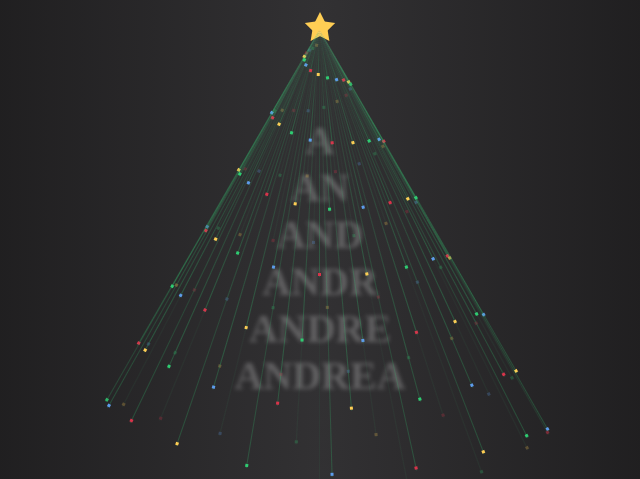
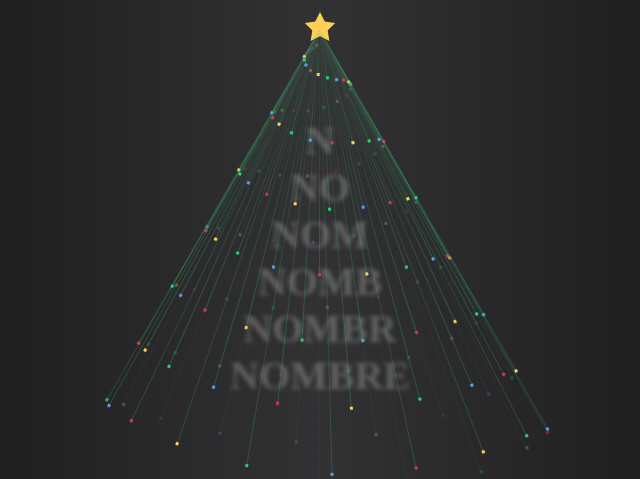
Before and after one commit to GentleSpice1/tree.github.io, a plain HTML site: page index.html in a window 1280 px wide. Shown: the part 130-609 px from the top of the page, 320-960 px from the left. Drawn offline with Linux system fonts and the light colour scheme.

Commit message:
Update index.html

```diff
--- a/index.html
+++ b/index.html
@@ -151,12 +151,12 @@
   <div>
     <h1 class="text-mc">
       <br>
-        A<br>
-        AN<BR>
-        AND<BR>
-        ANDR<BR>
-        ANDRE<BR>
-        ANDREA<BR>
+        N<br>
+        NO<BR>
+        NOM<BR>
+        NOMB<BR>
+        NOMBR<BR>
+        NOMBRE<BR>
     </h1>
   </div>
 
@@ -174,4 +174,5 @@
     </div>
   </div>
 </body>
+
 </html>
```
